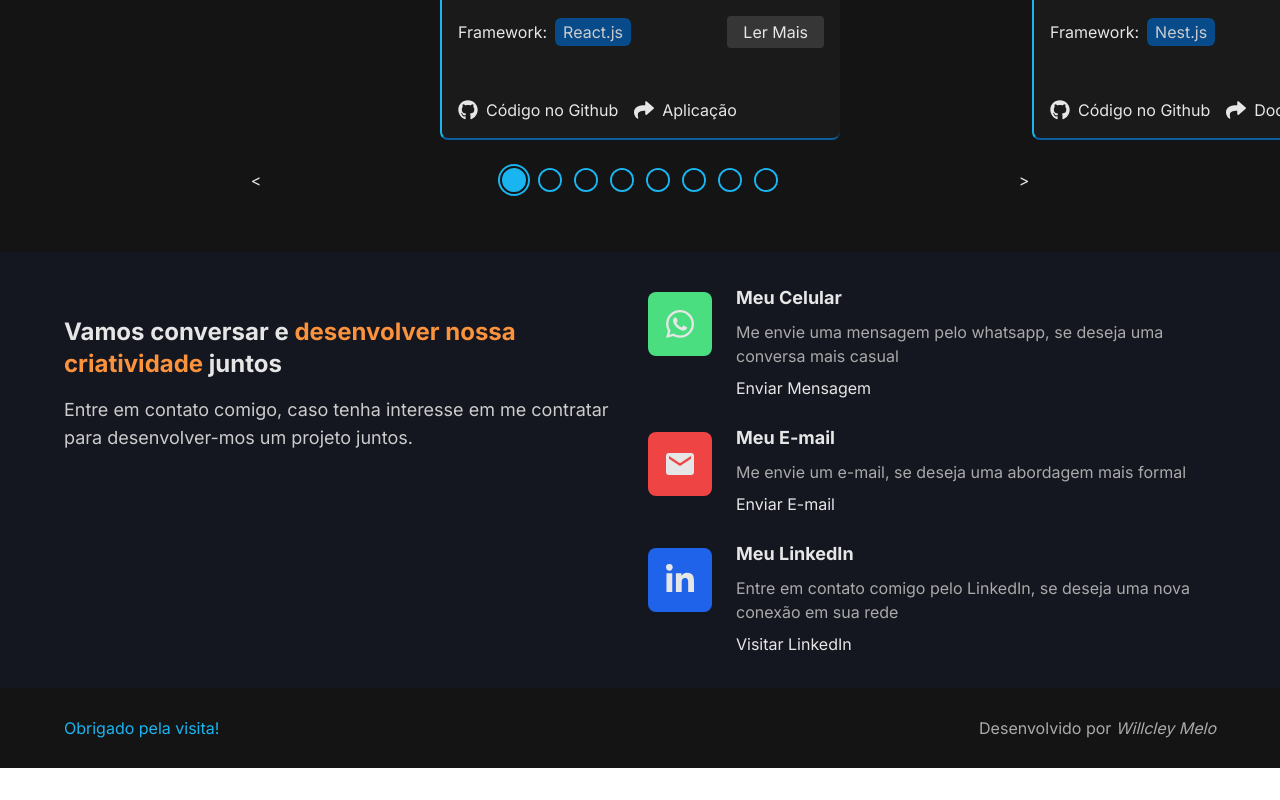
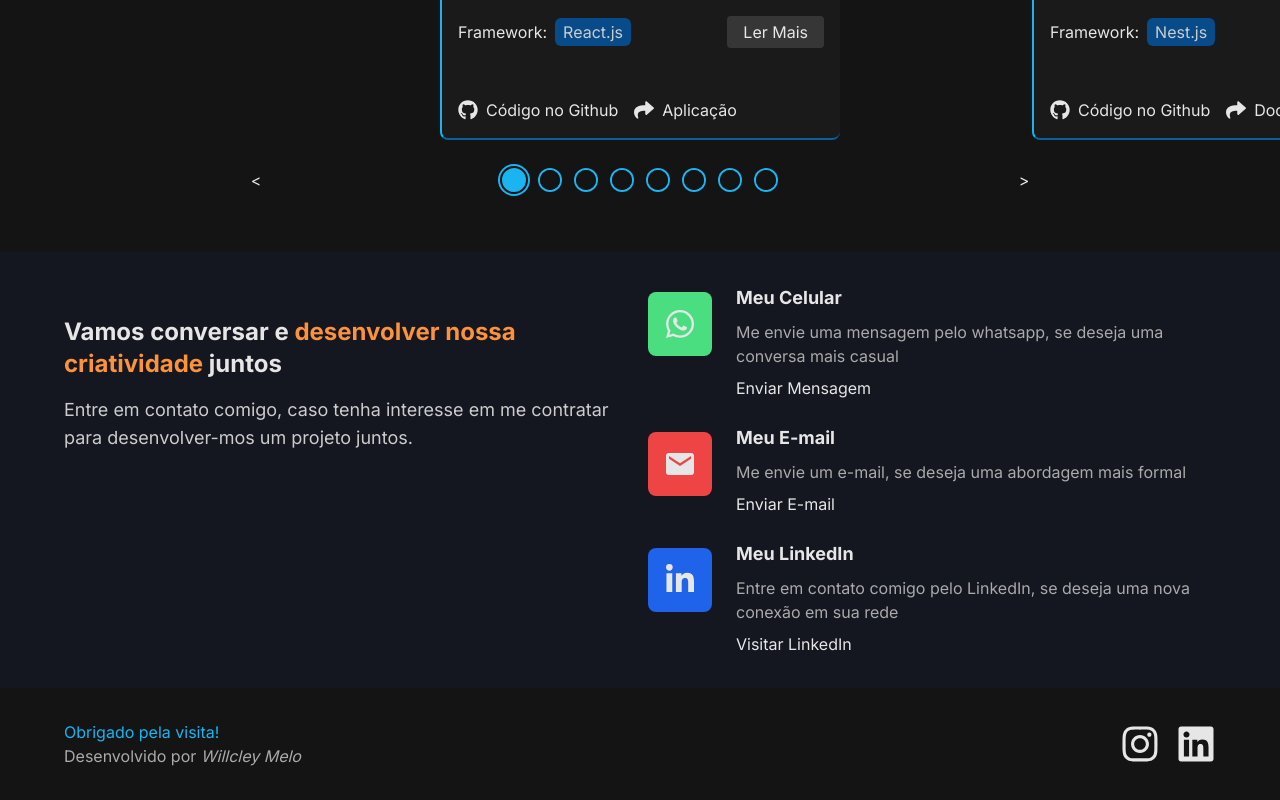
Before and after one commit to Willcley/Portif-lio, a Next.js app: page / in a window 1280 px wide. Shown: the part 1158-1958 px from the top of the page. Before the commit the page ends 1926 px from the top, so only its background shows below. Built offline with nearby package versions, Linux system fonts and the light colour scheme.

Commit message:
feat: add midias

```diff
--- a/src/components/Footer/index.tsx
+++ b/src/components/Footer/index.tsx
@@ -1,16 +1,22 @@
 import Link from "next/link";
+import { FaInstagram, FaLinkedin } from "react-icons/fa";
 
 export const Footer = () => {
     return (
         <footer className="
             flex justify-center
-            min-w-full px-8 py-4
+            min-w-full px-8 py-8
             bg-grey-900
         ">
             <div className="
-                flex flex-col justify-between items-center gap-2
+                flex flex-col justify-between items-center gap-4
                 sm:flex-row
-                w-full max-w-6xl min-h-12
+                w-full max-w-6xl
+            ">
+                <div className="
+                    flex flex-col justify-between items-center
+                    text-center
+                    sm:items-start
                 ">
                     <h3 className="
                         text-blue-400
@@ -32,6 +38,33 @@ export const Footer = () => {
                         </Link>
                     </p>
                 </div>
+                <div className="
+                    flex justify-between items-center gap-4
+                ">
+                    <Link
+                        href="https://www.instagram.com/willcleymelo/"
+                        target="_blank"
+                        title="Instagram"
+                        className="
+                            hover:cursor-pointer
+                            hover:text-blue-400
+                        "
+                    >
+                        <FaInstagram size={40} />
+                    </Link>
+                    <Link
+                        href="https://www.linkedin.com/in/willcley/"
+                        target="_blank"
+                        title="LinkedIn"
+                        className="
+                            hover:cursor-pointer
+                            hover:text-blue-400
+                        "
+                    >
+                        <FaLinkedin size={40} />
+                    </Link>
+                </div>
+            </div>
         </footer>
     );
 };
```
Lines whose indentation alone changed are shown as unchanged.
